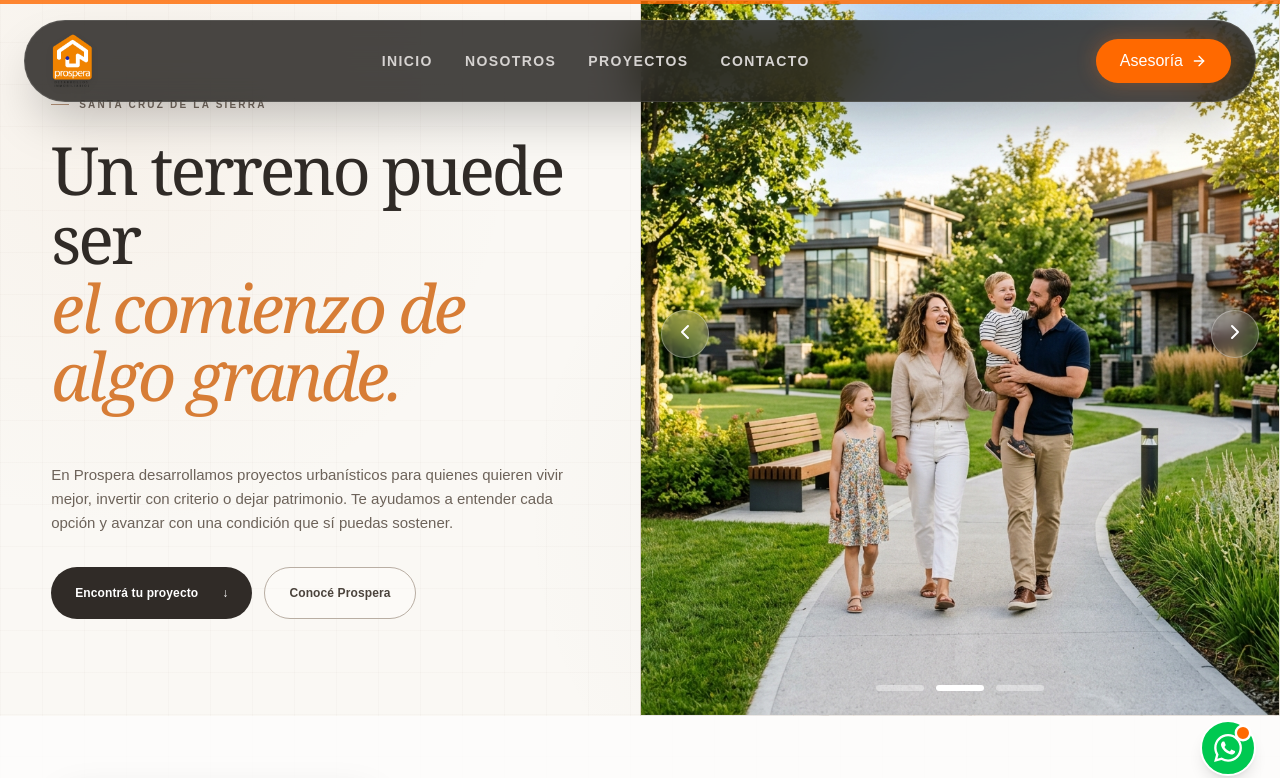
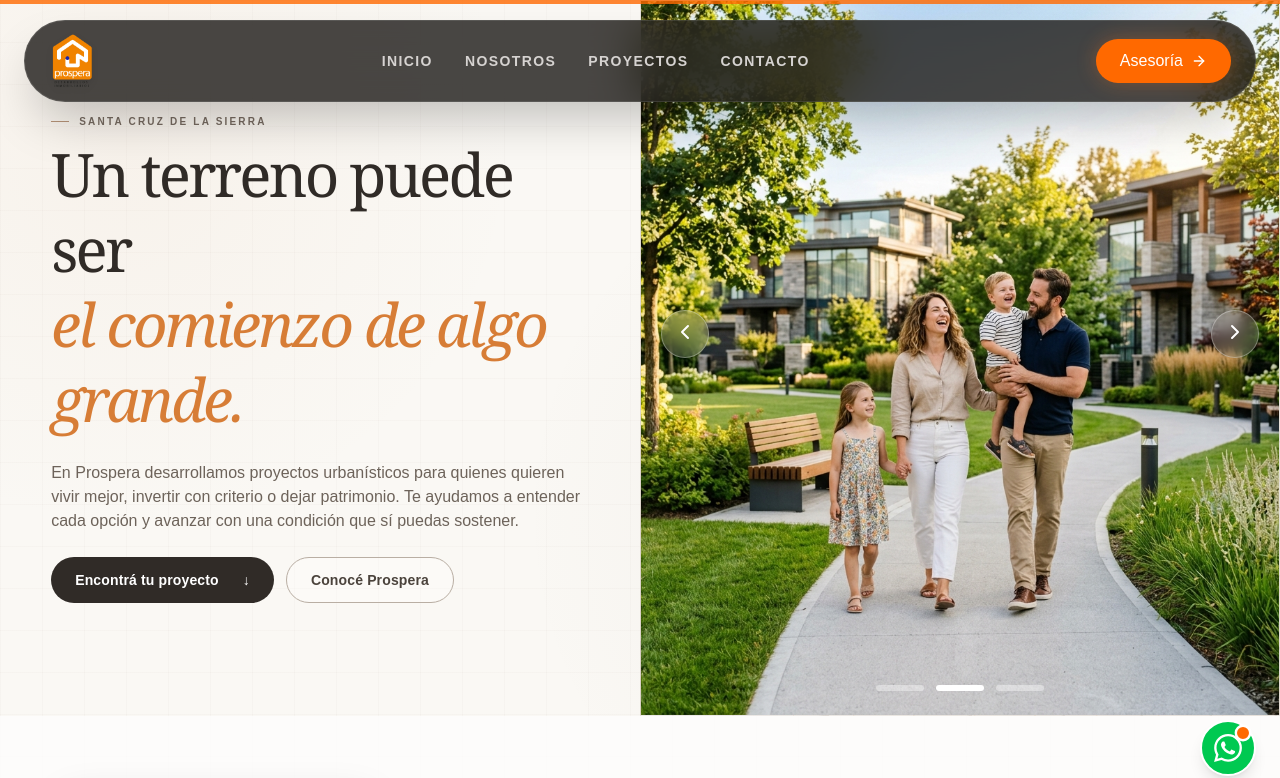
Before and after one commit to jabarmagdiel/Prospera, a Next.js app: page / in a window 1280 px wide. Shown: the top 778 px of the page. Built offline with nearby package versions, Linux system fonts and the light colour scheme.

Commit message:
Reduce font size and spacing in hero section

```diff
--- a/components/corporate-home.tsx
+++ b/components/corporate-home.tsx
@@ -41,17 +41,17 @@ export function CorporateHome({ onOpenProject, content, projects }: { onOpenProj
 
       <section className="corp-hero" id="inicio">
         <motion.div
-          className="corp-hero-copy"
+          className="corp-hero-copy !py-10 md:!py-16 lg:!py-20"
           initial="hidden"
           animate="visible"
           variants={stagger}
         >
-          <motion.p variants={fadeUp} className="eyebrow light"><span></span> Santa Cruz de la Sierra</motion.p>
-          <motion.h1 variants={fadeUp}>Un terreno puede ser<br/><em>el comienzo de algo grande.</em></motion.h1>
-          <motion.p variants={fadeUp}>En Prospera desarrollamos proyectos urbanísticos para quienes quieren vivir mejor, invertir con criterio o dejar patrimonio. Te ayudamos a entender cada opción y avanzar con una condición que sí puedas sostener.</motion.p>
-          <motion.div variants={fadeUp} className="hero-actions">
-            <motion.button whileHover={{ scale: 1.05 }} whileTap={{ scale: 0.95 }} className="button primary" onClick={() => window.location.href = '#proyectos'}>Encontrá tu proyecto <span>↓</span></motion.button>
-            <motion.button whileHover={{ scale: 1.05, backgroundColor: "rgba(255,255,255,0.8)" }} whileTap={{ scale: 0.95 }} className="button ghost" onClick={() => window.location.href = '#nosotros'}>Conocé Prospera</motion.button>
+          <motion.p variants={fadeUp} className="eyebrow light !mb-2"><span></span> Santa Cruz de la Sierra</motion.p>
+          <motion.h1 variants={fadeUp} className="!text-4xl md:!text-5xl lg:!text-6xl !leading-tight !mb-4 !mt-0">Un terreno puede ser<br/><em>el comienzo de algo grande.</em></motion.h1>
+          <motion.p variants={fadeUp} className="!text-base !mb-6 !mt-2">En Prospera desarrollamos proyectos urbanísticos para quienes quieren vivir mejor, invertir con criterio o dejar patrimonio. Te ayudamos a entender cada opción y avanzar con una condición que sí puedas sostener.</motion.p>
+          <motion.div variants={fadeUp} className="hero-actions flex gap-4">
+            <motion.button whileHover={{ scale: 1.05 }} whileTap={{ scale: 0.95 }} className="button primary !py-3 !px-6 !text-sm" onClick={() => window.location.href = '#proyectos'}>Encontrá tu proyecto <span>↓</span></motion.button>
+            <motion.button whileHover={{ scale: 1.05, backgroundColor: "rgba(255,255,255,0.8)" }} whileTap={{ scale: 0.95 }} className="button ghost !py-3 !px-6 !text-sm" onClick={() => window.location.href = '#nosotros'}>Conocé Prospera</motion.button>
           </motion.div>
         </motion.div>
         <HeroCarousel />
```
